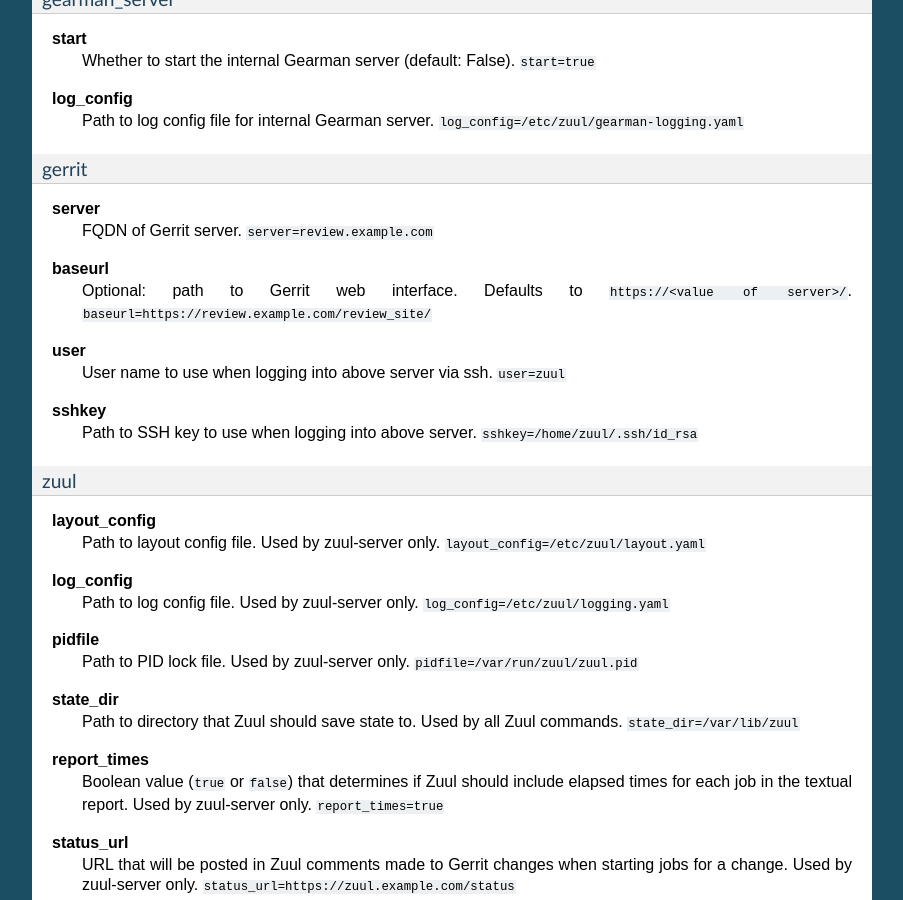
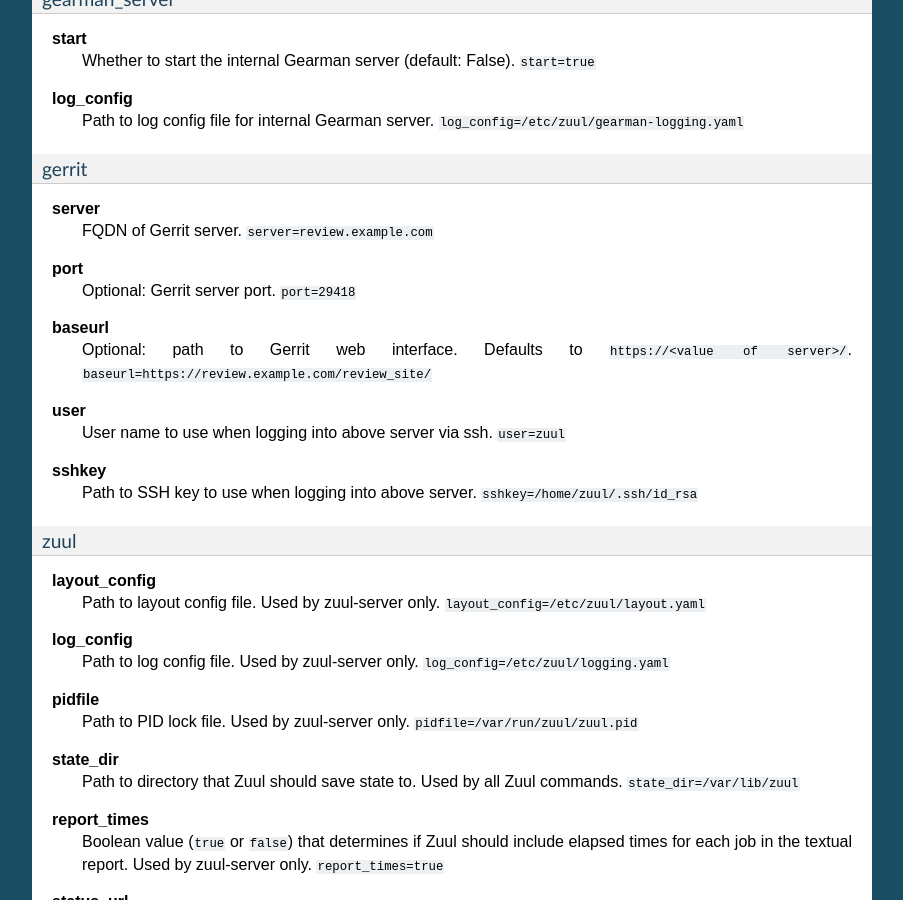
Before and after one commit to openstack-infra/zuul, a Sphinx documentation site: the page built from doc/source/zuul.rst, in a window 1280 px wide and 900 px high, scrolled down 837 px. Shown: the whole window, without its empty margins (198-1101 px from the left). Built offline with Sphinx 7.4.7, drawn with Linux system fonts in a browser that asks for light colours; some of the changed text lies outside the part shown.

Commit message:
Add gerrit/smtp port config options to the doc
Change-Id: I717ec83e8bbd4657f2fafda30a614abcf780bc4b

```diff
--- a/doc/source/zuul.rst
+++ b/doc/source/zuul.rst
@@ -66,6 +66,10 @@
 **server**
   FQDN of Gerrit server.
   ``server=review.example.com``
+
+**port**
+  Optional: Gerrit server port.
+  ``port=29418``
 
 **baseurl**
   Optional: path to Gerrit web interface. Defaults to ``https://<value
@@ -157,6 +161,10 @@
 **server**
   SMTP server hostname or address to use.
   ``server=localhost``
+
+**port**
+  Optional: SMTP server port.
+  ``port=25``
 
 **default_from**
   Who the email should appear to be sent from when emailing the report.
```
